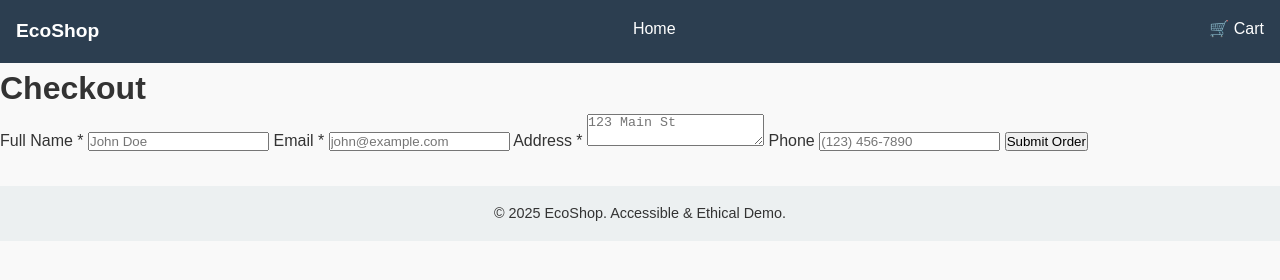
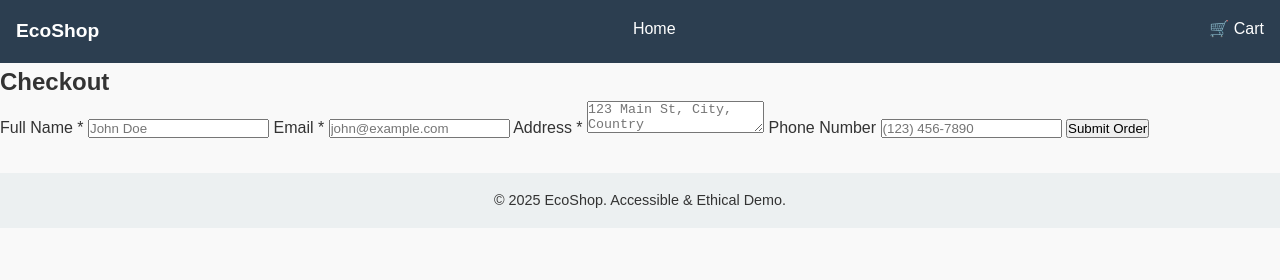
Before and after one commit to Hardik86/mini-ecommerce-demo, a plain HTML site: page checkout.html in a window 1280 px wide. Drawn offline with Linux system fonts and the light colour scheme.

Commit message:
Update checkout.html

```diff
--- a/checkout.html
+++ b/checkout.html
@@ -14,8 +14,9 @@
   </nav>
 
   <main>
+    <section class="checkout-section">
       <h1>Checkout</h1>
-    <form id="checkoutForm">
+      <form id="checkoutForm" novalidate>
         <label for="name">Full Name *</label>
         <input type="text" id="name" name="name" required placeholder="John Doe">
 
@@ -23,20 +24,21 @@
         <input type="email" id="email" name="email" required placeholder="john@example.com">
 
         <label for="address">Address *</label>
-        <textarea id="address" name="address" required placeholder="123 Main St"></textarea>
+        <textarea id="address" name="address" required placeholder="123 Main St, City, Country"></textarea>
 
-        <label for="phone">Phone</label>
+        <label for="phone">Phone Number</label>
         <input type="tel" id="phone" name="phone" placeholder="(123) 456-7890">
 
         <button type="submit">Submit Order</button>
       </form>
       <div id="confirmationMessage" aria-live="polite"></div>
+    </section>
   </main>
 
   <footer>
     <p>&copy; 2025 EcoShop. Accessible & Ethical Demo.</p>
   </footer>
 
-<script src="checkout.js" defer></script>
+  <script src="checkout.js"></script>
 </body>
 </html>
```
Lines whose indentation alone changed are shown as unchanged.
